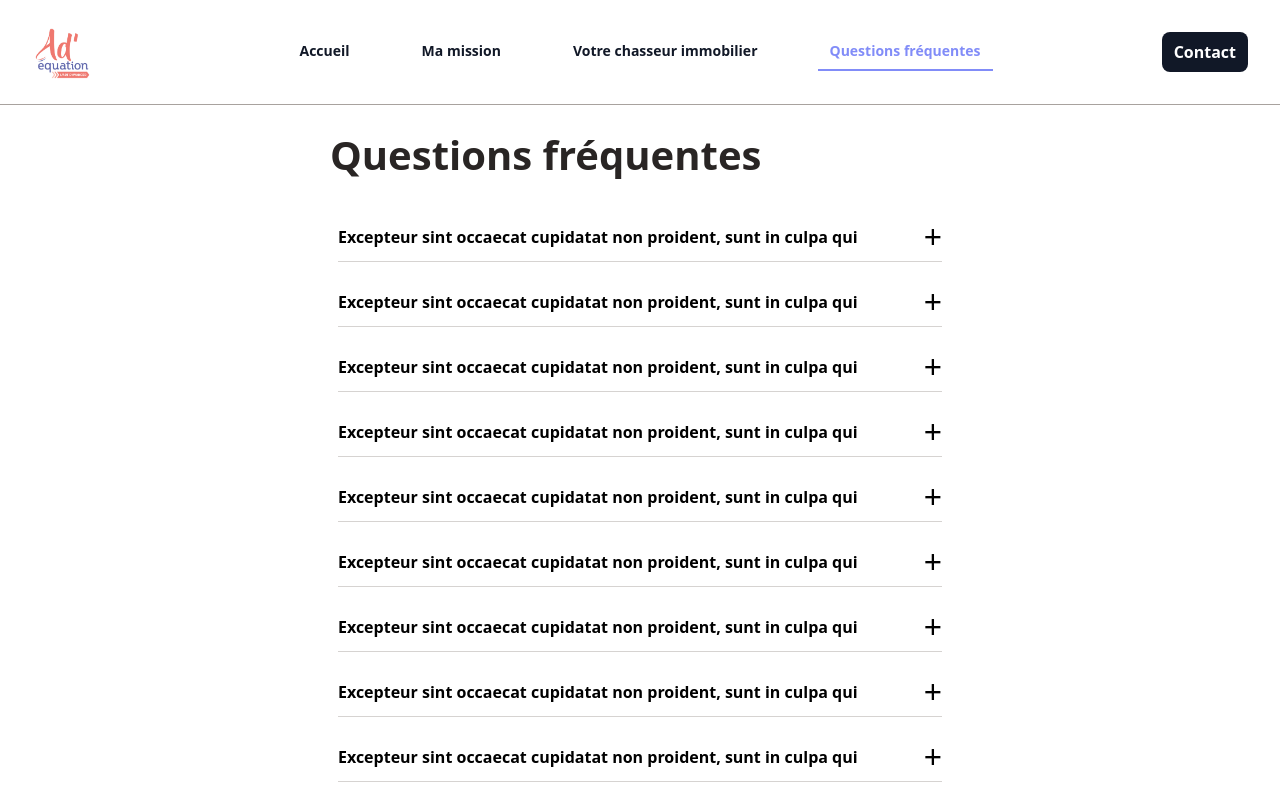
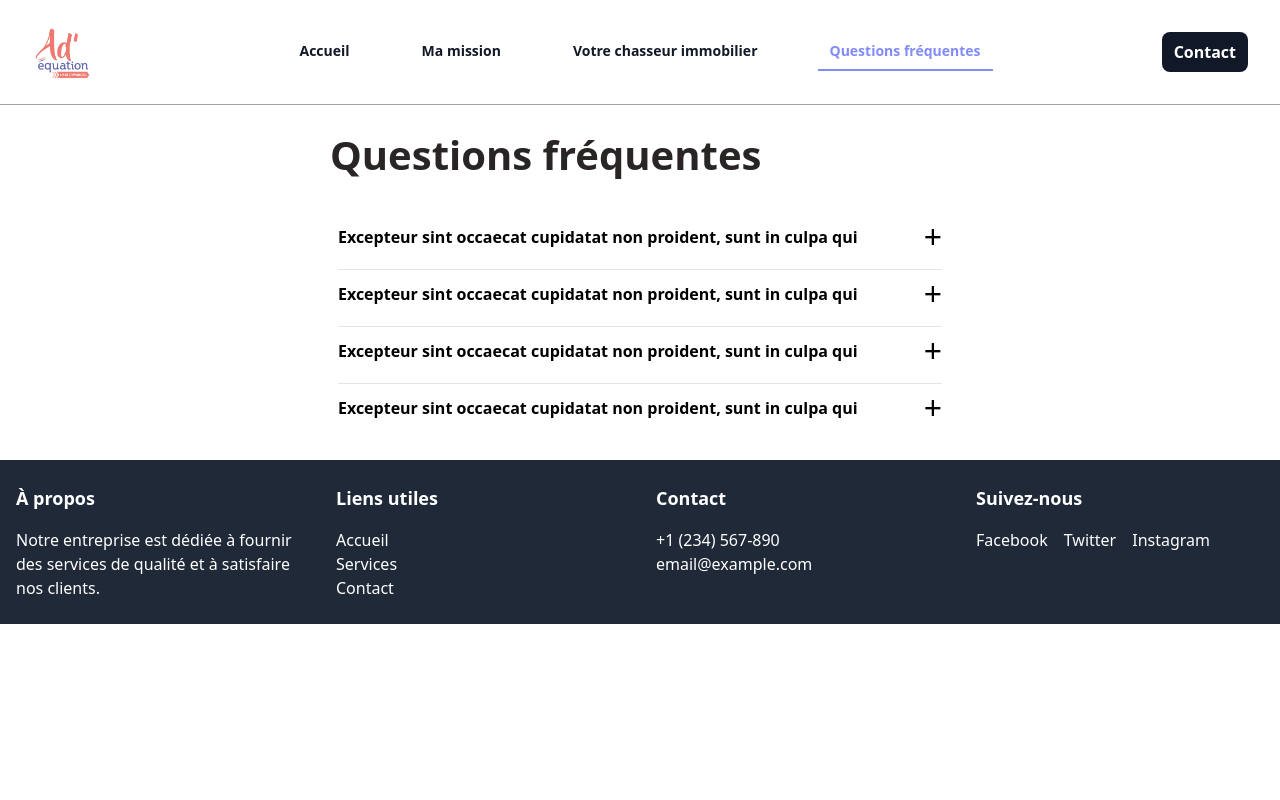
Before and after one commit to ccphung/ad-equation, a React (Vite) app: page /questions-frequentes in a window 1280 px wide. Shown: the top 800 px of the page. Built offline with nearby package versions, Linux system fonts and the light colour scheme.

Commit message:
add divider

```diff
--- a/src/components/QuetionItem.jsx
+++ b/src/components/QuetionItem.jsx
@@ -8,16 +8,16 @@ function QuetionItem({ question, response }) {
   }
 
   return (
-    <div className="border-b border-stone-300 m-2">
-      <div className="flex items-center justify-between">
-        <p className="font-semibold mr-2">{question}</p>
+    <div className="m-2 ">
+      <div className="flex items-center justify-between ">
+        <p className="font-semibold mr-2 ">{question}</p>
 
-        <button className="text-[2em]" onClick={handleClick}>
+        <button className="text-[2em] " onClick={handleClick}>
           {showResponse ? "-" : "+"}
         </button>
       </div>
 
-      {showResponse && <p className="text-stone-600">{response}</p>}
+      {showResponse && <p className="text-stone-600 ">{response}</p>}
     </div>
   );
 }
--- a/src/pages/Questions.jsx
+++ b/src/pages/Questions.jsx
@@ -1,64 +1,24 @@
 import QuestionItem from "../components/QuetionItem";
+
+const questions = [
+  {question: "Excepteur sint occaecat cupidatat non proident, sunt in culpa qui", reponse: "Excepteur sint occaecat cupidatat non proident, sunt in culpa qui"},
+  {question: "Excepteur sint occaecat cupidatat non proident, sunt in culpa qui", reponse: "Excepteur sint occaecat cupidatat non proident, sunt in culpa qui"},
+  {question: "Excepteur sint occaecat cupidatat non proident, sunt in culpa qui", reponse: "Excepteur sint occaecat cupidatat non proident, sunt in culpa qui"},
+  {question: "Excepteur sint occaecat cupidatat non proident, sunt in culpa qui", reponse: "Excepteur sint occaecat cupidatat non proident, sunt in culpa qui"},
+
+]
 
 function Questions() {
   return (
     <div className="flex justify-center m-5">
       <div className=" lg:w-[50%] sm:w-[80%] flex flex-col justify-start">
-        <h1 className=" text-[2.5em] text-stone-800 font-bold mb-5">
+        <h1 className=" text-[2.5em] text-stone-800 font-bold mb-5" >
           Questions fréquentes
         </h1>
-        <QuestionItem
-          question="Excepteur sint occaecat cupidatat non proident, sunt in culpa qui"
-          response="Excepteur sint occaecat cupidatat non proident, sunt in culpa qui"
-        />
-        <QuestionItem
-          question="Excepteur sint occaecat cupidatat non proident, sunt in culpa qui"
-          response="Excepteur sint occaecat cupidatat non proident, sunt in culpa qui"
-        />
-        <QuestionItem
-          question="Excepteur sint occaecat cupidatat non proident, sunt in culpa qui"
-          response="Excepteur sint occaecat cupidatat non proident, sunt in culpa qui"
-        />
-        <QuestionItem
-          question="Excepteur sint occaecat cupidatat non proident, sunt in culpa qui"
-          response="Excepteur sint occaecat cupidatat non proident, sunt in culpa qui"
-        />
-        <QuestionItem
-          question="Excepteur sint occaecat cupidatat non proident, sunt in culpa qui"
-          response="Excepteur sint occaecat cupidatat non proident, sunt in culpa qui"
-        />
-        <QuestionItem
-          question="Excepteur sint occaecat cupidatat non proident, sunt in culpa qui"
-          response="Excepteur sint occaecat cupidatat non proident, sunt in culpa qui"
-        />
-        <QuestionItem
-          question="Excepteur sint occaecat cupidatat non proident, sunt in culpa qui"
-          response="Excepteur sint occaecat cupidatat non proident, sunt in culpa qui"
-        />
-        <QuestionItem
-          question="Excepteur sint occaecat cupidatat non proident, sunt in culpa qui"
-          response="Excepteur sint occaecat cupidatat non proident, sunt in culpa qui"
-        />
-        <QuestionItem
-          question="Excepteur sint occaecat cupidatat non proident, sunt in culpa qui"
-          response="Excepteur sint occaecat cupidatat non proident, sunt in culpa qui"
-        />
-        <QuestionItem
-          question="Excepteur sint occaecat cupidatat non proident, sunt in culpa qui"
-          response="Excepteur sint occaecat cupidatat non proident, sunt in culpa qui"
-        />
-        <QuestionItem
-          question="Excepteur sint occaecat cupidatat non proident, sunt in culpa qui"
-          response="Excepteur sint occaecat cupidatat non proident, sunt in culpa qui"
-        />
-        <QuestionItem
-          question="Excepteur sint occaecat cupidatat non proident, sunt in culpa qui"
-          response="Excepteur sint occaecat cupidatat non proident, sunt in culpa qui"
-        />
-        <QuestionItem
-          question="Excepteur sint occaecat cupidatat non proident, sunt in culpa qui"
-          response="Excepteur sint occaecat cupidatat non proident, sunt in culpa qui"
-        />
+        <div className="divide-y divide-stone-200">
+                  {questions.map((question, index) => <QuestionItem key={index} question={question.question} response={question.reponse}/>)}
+        </div>
+
       </div>
     </div>
   );
```
